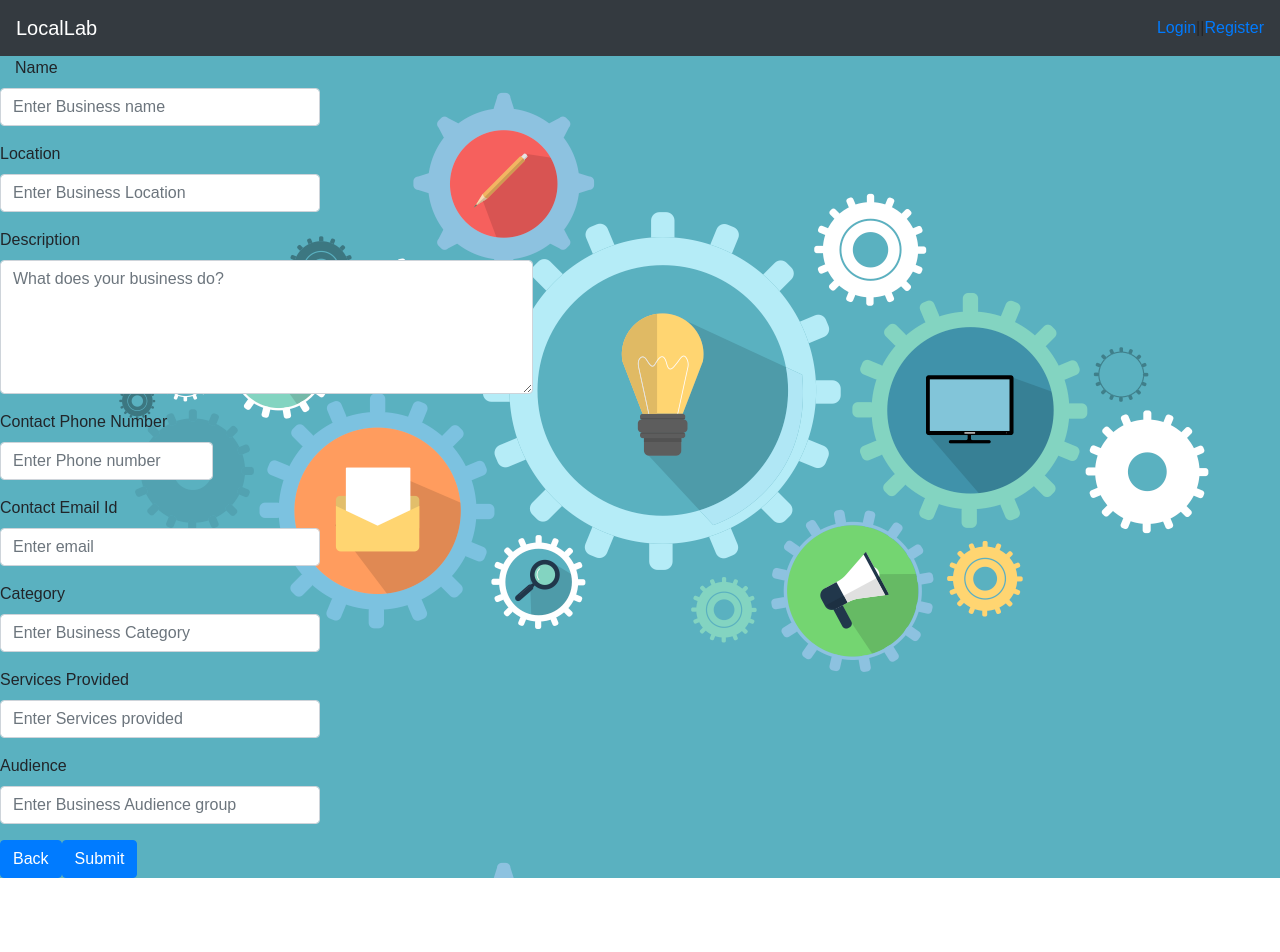
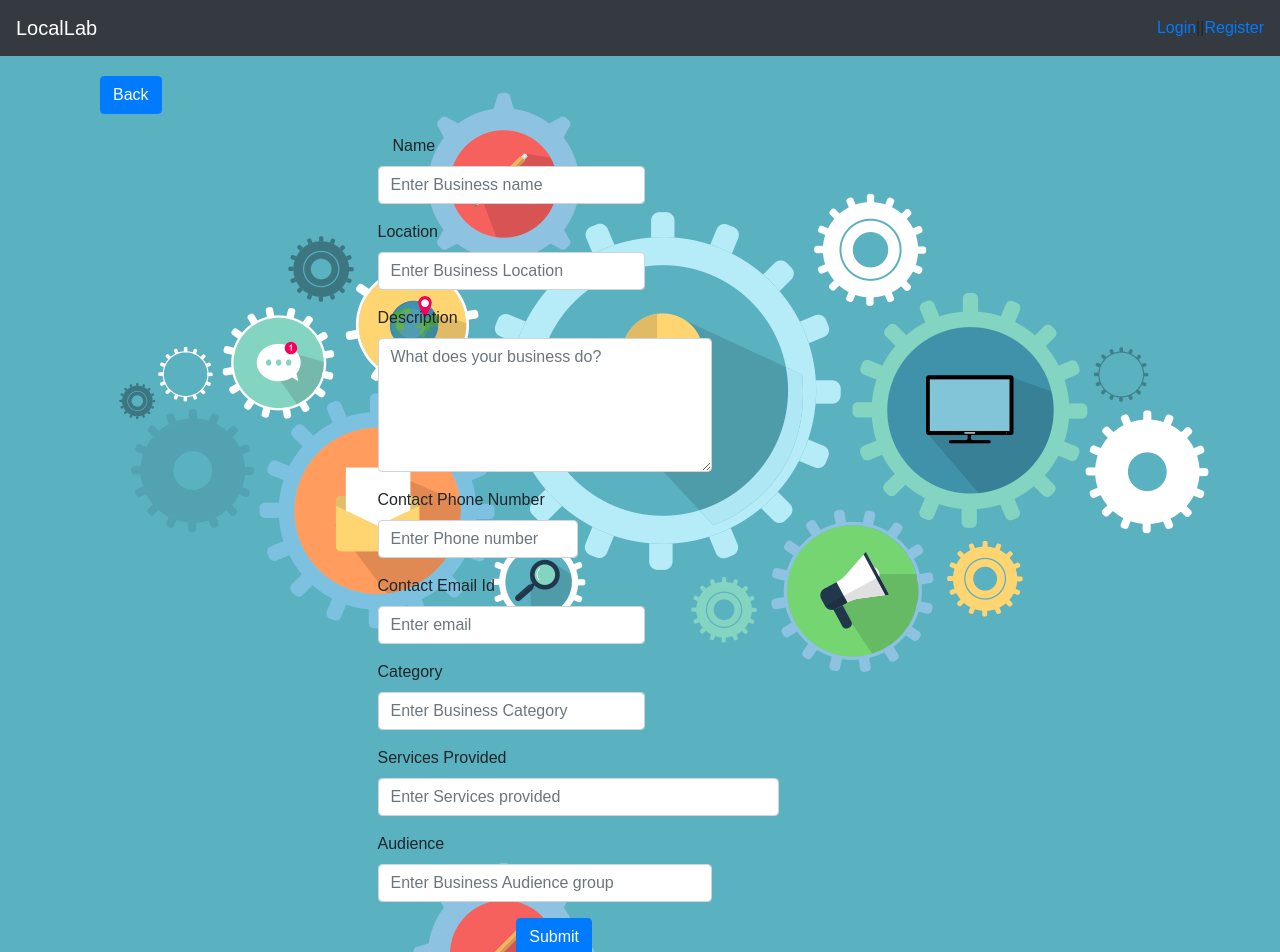
Before and after one commit to jlaceda/locollab, a React (Create React App) app in the folder client/: page /newProfile in a window 1280 px wide. Shown: the top 952 px of the page. Before the commit the page ends 878 px from the top, so only its background shows below. Built offline with nearby package versions, Linux system fonts and the light colour scheme.

Commit message:
added 'Add Profile' page

```diff
--- a/client/src/components/BizProfile/index.jsx
+++ b/client/src/components/BizProfile/index.jsx
@@ -2,43 +2,60 @@ import React from "react";
 import "./style.css";
 
 const BizProfile = props => (
+
+    <div className="container">
+        <div className="container">
+            <button type="back" class="btn btn-primary">Back</button>
+        </div>
+        <div className="container">
+            <div className="row">
+        <div className="col-md-3"></div>
+        <div className="col-md-9">
             <form className="form-horizontal">
                 <div className="form-group" >
-            <label for="BizName" className = "control-label col-sm-2">Name</label>
-            <input type="text" className="form-control col-sm-3" id="BizName" aria-describedby="BizName" placeholder="Enter Business name"/>
+                    <label for="BizName" className="control-label col-sm-2">Name</label>
+                    <input type="text" className="form-control col-sm-4" id="BizName" aria-describedby="BizName" placeholder="Enter Business name" />
                 </div>
                 <div className="form-group">
                     <label for="BizLocation">Location</label>
-            <input type="text" className="form-control col-sm-3" id="BizLocation" aria-describedby="BizLocation" placeholder="Enter Business Location"/>
+                    <input type="text" className="form-control col-sm-4" id="BizLocation" aria-describedby="BizLocation" placeholder="Enter Business Location" />
                 </div>
                 <div className="form-group">
                     <label for="BizDescription">Description</label>
-            <textarea rows = "5" cols = "50" name = "BizDescription" className="form-control col-sm-5" aria-describedby="BizDescription" placeholder="What does your business do?">
+                    <textarea rows="5" cols="50" name="BizDescription" className="form-control col-sm-5" aria-describedby="BizDescription" placeholder="What does your business do?">
                     </textarea>
                 </div>
                 <div className="form-group">
                     <label for="BizContactPhone">Contact Phone Number</label>
-            <input type="tel" className="form-control col-sm-2" id="BizContactPhone" aria-describedby="BizContactPhone" placeholder="Enter Phone number" pattern="[0-9]{3}-[0-9]{3}-[0-9]{4}"/>
+                    <input type="tel" className="form-control col-sm-3" id="BizContactPhone" aria-describedby="BizContactPhone" placeholder="Enter Phone number" pattern="[0-9]{3}-[0-9]{3}-[0-9]{4}" />
                 </div>
                 <div className="form-group">
                     <label for="BizContactEmail">Contact Email Id</label>
-            <input type="email" className="form-control col-sm-3" id="BizContactEmail" aria-describedby="BizContactEmail" placeholder="Enter email"/>
+                    <input type="email" className="form-control col-sm-4" id="BizContactEmail" aria-describedby="BizContactEmail" placeholder="Enter email" />
                 </div>
                 <div className="form-group">
                     <label for="BizCategory">Category</label>
-            <input type="text" className="form-control col-sm-3" id="BizCategory" aria-describedby="BizCategory" placeholder="Enter Business Category"/>
+                    <input type="text" className="form-control col-sm-4" id="BizCategory" aria-describedby="BizCategory" placeholder="Enter Business Category" />
                 </div>
                 <div className="form-group">
                     <label for="BizServices">Services Provided</label>
-            <input type="text" className="form-control col-sm-3" id="BizServices" aria-describedby="BizServices" placeholder="Enter Services provided"/>
+                    <input type="text" className="form-control col-sm-6" id="BizServices" aria-describedby="BizServices" placeholder="Enter Services provided" />
                 </div>
                 <div className="form-group">
                     <label for="BizAudience">Audience</label>
-            <input type="text" className="form-control col-sm-3" id="BizAudience" aria-describedby="BizAudience" placeholder="Enter Business Audience group"/>
+                    <input type="text" className="form-control col-sm-5" id="BizAudience" aria-describedby="BizAudience" placeholder="Enter Business Audience group" />
                 </div>
-        <button type="back" class="btn btn-primary">Back</button>
+                <div className="row">
+                <div className="col-md-2"></div>
+                <div className="col-md-4">
                 <button type="submit" class="btn btn-primary">Submit</button>
+                </div>
+                </div>
             </form>
+            </div>
+            </div>
+        </div>
+    </div>
 );
 
 export default BizProfile;
--- a/client/src/components/BizProfile/style.css
+++ b/client/src/components/BizProfile/style.css
@@ -0,0 +1,3 @@
+.container {
+    margin-top: 20px;
+}
```
Lines whose indentation alone changed are shown as unchanged.
